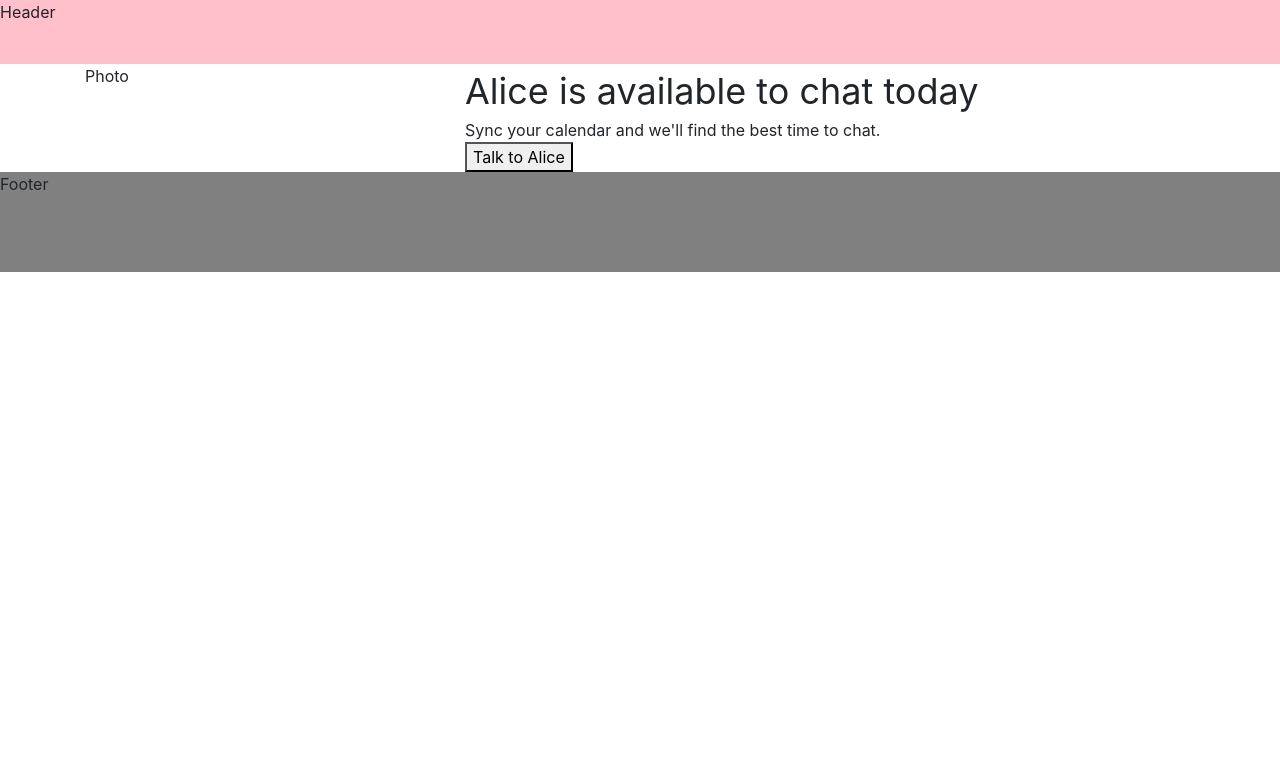
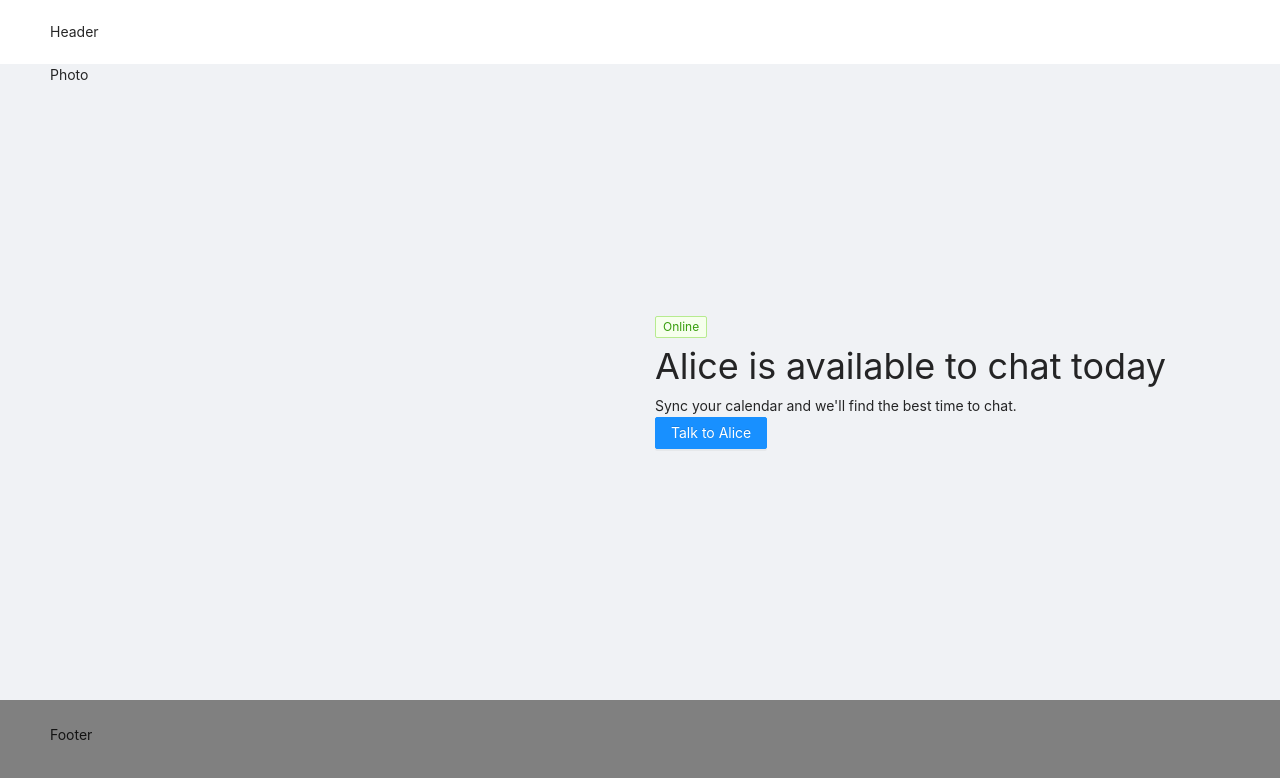
Before and after one commit to alicema15/im-bored-frontend, a React (Create React App) app: page / in a window 1280 px wide. Shown: the top 778 px of the page. Built offline with nearby package versions, Linux system fonts and the light colour scheme; no server answers.

Commit message:
AESTHETICS: fix home page styling

```diff
--- a/package.json
+++ b/package.json
@@ -6,9 +6,11 @@
     "@testing-library/jest-dom": "^4.2.4",
     "@testing-library/react": "^9.3.2",
     "@testing-library/user-event": "^7.1.2",
+    "antd": "^4.0.3",
     "axios": "^0.19.2",
     "query-string": "^6.11.1",
     "react": "^16.13.1",
+    "react-device-frame": "^2.1.4",
     "react-dom": "^16.13.1",
     "react-router-dom": "^5.1.2",
     "react-scripts": "3.4.1"
--- a/src/App.css
+++ b/src/App.css
@@ -37,3 +37,7 @@
   }
 }
 */
+
+main {
+  height: 100%;
+}
--- a/src/HomePage/index.css
+++ b/src/HomePage/index.css
@@ -1,10 +1,28 @@
+.h-100 {
+  height: 100%;
+}
+
 .App {
   height: 100%;
 }
 
 .header {
-  height: 64px;
-  background-color: pink;
+  line-height: 64px;
+  background-color: white;
+}
+
+.content {
+  padding: 0 50px;
+  min-height: 380px;
+}
+
+.vertical-center {
+  display: flex;
+  align-items: center;
+}
+
+.welcome-text {
+
 }
 
 .header-text {
--- a/src/HomePage/index.js
+++ b/src/HomePage/index.js
@@ -1,8 +1,12 @@
 import React, { Component } from 'react';
 import { Link, withRouter } from 'react-router-dom';
+import { Layout, Menu, Breadcrumb, Tag, Button } from 'antd';
 import axios from 'axios';
 
 import './index.css';
+
+const { Header, Content, Footer } = Layout;
+
 
 class HomePage extends Component {
   constructor(props) {
@@ -25,24 +29,25 @@ class HomePage extends Component {
 
   render() {
     return (
-      <div className="App">
-        <div className="header">Header</div>
-        <div className="container">
-          <div className="row">
-            <div className="col col-md-4">
+      <Layout className="App">
+        <Header className="header">Header</Header>
+        <Content className="content h-100">
+          <div className="row h-100">
+            <div className="col col-md-6">
               <div>Photo</div>
             </div>
-            <div className="col col-md-8">
+            <div className="col col-md-6 vertical-center h-100">
               <div className="welcome-text">
+                <Tag color="green">Online</Tag>
                 <div className="header-text">Alice is available to chat today</div>
                 <div className="sub-text">Sync your calendar and we'll find the best time to chat.</div>
-                <button onClick={ this.routeChange }>Talk to Alice</button>
+                <Button type="primary" onClick={ this.routeChange }>Talk to Alice</Button>
               </div>
             </div>
           </div>
-        </div>
-        <div className="footer">Footer</div>
-      </div>
+        </Content>
+        <Footer className="footer">Footer</Footer>
+      </Layout>
     );
   }
 }
--- a/src/index.css
+++ b/src/index.css
@@ -11,3 +11,7 @@ code {
   font-family: source-code-pro, Menlo, Monaco, Consolas, 'Courier New',
     monospace;
 }
+
+#root {
+  height: 100%;
+}
--- a/src/index.js
+++ b/src/index.js
@@ -1,4 +1,5 @@
 import 'bootstrap/dist/css/bootstrap.min.css';
+import 'antd/dist/antd.css';
 
 import React from 'react';
 import ReactDOM from 'react-dom';
```
Also changed, not shown: 1 other file (tests, documents, lock files or other folders).
